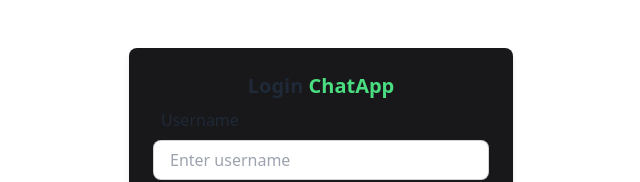
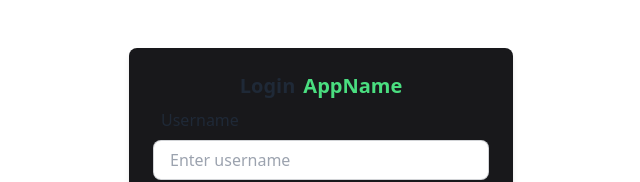
Before and after one commit to makranan/MERN-Chat-App, a React (Vite) app in the folder frontend/: page /login in a window 1280 px wide. Shown: the top 182 px of the page, without its empty margins (319-959 px from the left). Built offline with nearby package versions, Linux system fonts and the light colour scheme.

Commit message:
Added concurently, AppName component

```diff
--- /dev/null
+++ b/frontend/src/components/appname/AppName.jsx
@@ -0,0 +1,5 @@
+const AppName = () => {
+  return <div className='ml-2 text-green-400'>AppName</div>;
+};
+
+export default AppName;
--- /dev/null
+++ b/frontend/src/context/AuthContext.jsx
@@ -0,0 +1,15 @@
+import { useState, createContext } from 'react';
+
+export const AuthContext = createContext();
+
+export const AuthContextProvider = ({ children }) => {
+  const [authState, setAuthState] = useState(
+    JSON.parse(localStorage.getItem('authUser')) || null
+  );
+
+  return (
+    <AuthContext.Provider value={{ authState, setAuthState }}>
+      {children}
+    </AuthContext.Provider>
+  );
+};
--- a/frontend/src/main.jsx
+++ b/frontend/src/main.jsx
@@ -3,11 +3,14 @@ import ReactDOM from 'react-dom/client';
 import { BrowserRouter } from 'react-router-dom';
 import App from './App.jsx';
 import './index.css';
+import { AuthContextProvider } from './context/AuthContext.jsx';
 
 ReactDOM.createRoot(document.getElementById('root')).render(
   <React.StrictMode>
     <BrowserRouter>
-      <App />
+      <AuthContextProvider>
+        <App />
+      </AuthContextProvider>
     </BrowserRouter>
   </React.StrictMode>
 );
--- a/frontend/src/pages/login/Login.jsx
+++ b/frontend/src/pages/login/Login.jsx
@@ -1,11 +1,15 @@
 import { Link } from 'react-router-dom';
+import AppName from '../../components/appname/AppName';
 
 const Login = () => {
   return (
     <div className='flex flex-col items-center justify-center min-w-96 mx-auto'>
       <div className='w-full p-6 rounded-lg shadow-md  bg-zinc-900 bg-clip-padding '>
-        <h1 className='text-xl font-semibold text-center'>
-          Login <span className='text-green-400'>ChatApp</span>
+        <h1 className='flex justify-center text-xl font-semibold text-center'>
+          Login{' '}
+          <span>
+            <AppName />
+          </span>
         </h1>
 
         <form>
--- a/frontend/src/pages/signup/SignUp.jsx
+++ b/frontend/src/pages/signup/SignUp.jsx
@@ -1,6 +1,7 @@
 import { useState } from 'react';
 import { Link } from 'react-router-dom';
 import useSignUp from '../../hooks/useSignUp';
+import AppName from '../../components/appname/AppName';
 
 import GenderPicker from './GenderPicker';
 
@@ -27,8 +28,11 @@ const SignUp = () => {
   return (
     <div className='flex flex-col items-center justify-center min-w-96 mx-auto'>
       <div className='w-full p-6 rounded-lg shadow-md  bg-zinc-900 bg-clip-padding '>
-        <h1 className='text-xl font-semibold text-center'>
-          Sign Up <span className='text-green-400'>ChatApp</span>
+        <h1 className='flex justify-center text-xl font-semibold text-center'>
+          Sign Up
+          <span>
+            <AppName />
+          </span>
         </h1>
 
         <form onSubmit={handleSubmit}>
--- a/package.json
+++ b/package.json
@@ -6,7 +6,9 @@
   "main": "server.js",
   "scripts": {
     "test": "echo \"Error: no test specified\" && exit 1",
-    "server": "nodemon backend/server.js"
+    "server": "nodemon backend/server.js",
+    "client": "npm run dev --prefix frontend",
+    "dev": "concurrently \"npm run server\" \"npm run client\""
   },
   "keywords": [],
   "author": "",
@@ -21,6 +23,7 @@
     "socket.io": "^4.7.4"
   },
   "devDependencies": {
+    "concurrently": "^8.2.2",
     "nodemon": "^3.1.0"
   }
 }
```
Also changed, not shown: 2 other files (tests, documents, lock files or other folders).
